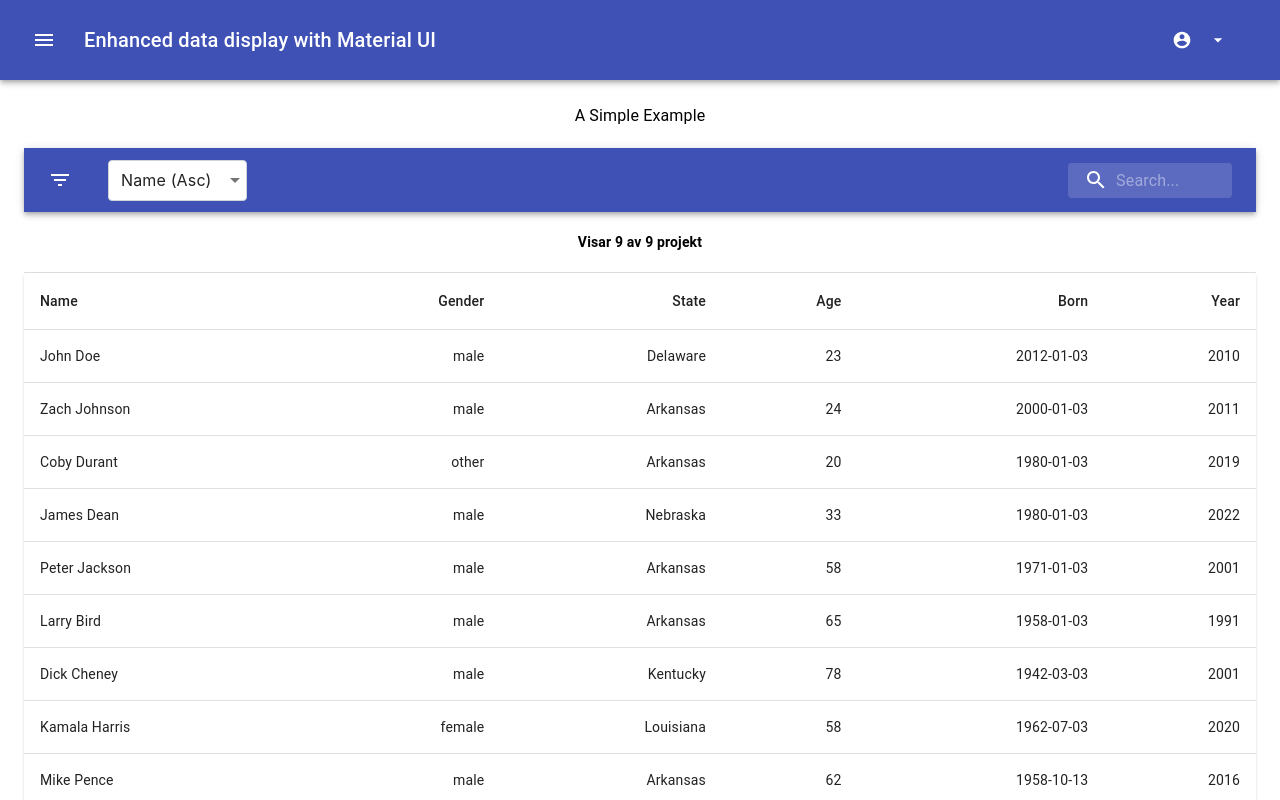
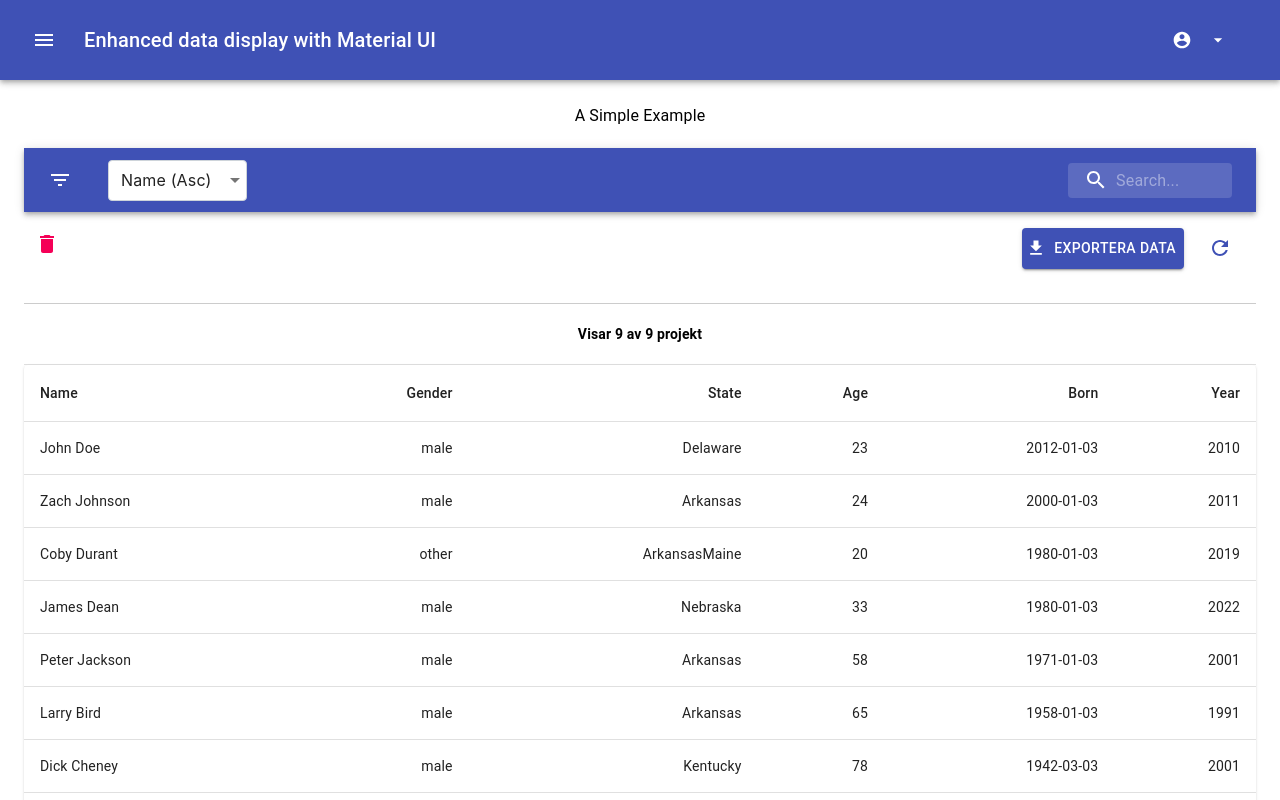
Before and after one commit to AlexanderWilliamEvans/mui-enchanced-datadisplay, a React (Create React App) app: page /BasicExample in a window 1280 px wide. Shown: the top 800 px of the page. Built offline with nearby package versions, Linux system fonts and the light colour scheme.

Commit message:
Add Filters and Buttons

```diff
--- a/src/components/examples/BasicExample.js
+++ b/src/components/examples/BasicExample.js
@@ -22,6 +22,10 @@ const BasicExample = () => {
     const classes = useStyles();
 
     const [rows, setRows] = useState(settings.data);
+    const [data, setData] = useState(settings.data);
+    const updateData = () => {
+        return settings.data;
+    };
 
     useEffect(() => {
         console.log(rows);
@@ -32,8 +36,10 @@ const BasicExample = () => {
             <Typography>A Simple Example</Typography>
             <br />
             <Querybar
+                headers={settings.headers}
                 sort={settings.sort}
                 data={settings.data}
+                updateData={updateData}
                 filters={settings.filters}
                 setData={setRows}
                 placeholder={placeholder}
--- a/src/components/examples/settings.js
+++ b/src/components/examples/settings.js
@@ -1,7 +1,7 @@
 const data = [
     { name: 'John Doe', gender: 'male', state: 'Delaware', age: '23', born: '2012-01-03', year: '2010' },
     { name: 'Zach Johnson', state: 'Arkansas', gender: 'male', age: '24', born: '2000-01-03',year: '2011' },
-    { name: 'Coby Durant', state: 'Arkansas', gender: 'other', age: '20', born: '1980-01-03', year: '2019' },
+    { name: 'Coby Durant', state: ['Arkansas', 'Maine'], gender: 'other', age: '20', born: '1980-01-03', year: '2019' },
     { name: 'James Dean', state: 'Nebraska', gender: 'male', age: '33',  born: '1980-01-03', year: '2022' },
     {name: 'Peter Jackson', state: 'Arkansas', gender: 'male', age: '58',  born: '1971-01-03', year: '2001'},
     {name: 'Larry Bird', state: 'Arkansas', gender: 'male', age: '65',  born: '1958-01-03', year: '1991'},
@@ -10,11 +10,21 @@ const data = [
     {name: 'Mike Pence', state: 'Arkansas', gender: 'male', age: '62',  born: '1958-10-13', year: '2016'}
 ];
 
+
 const sort = [
     { name: 'Name (Asc)', key: 'name', order: 'asc', type: 'string' },
     { name: 'Name (Desc)', key: 'name', order: 'desc', type: 'string' },
     { name: 'Age (Asc)', key: 'age', order: 'asc', type: 'int' },
     { name: 'Age (Desc)', key: 'age', order: 'desc', type: 'int' },
+];
+
+const headers = [
+    { field: "name", headerName: "Namn" },
+    { field: "age", headerName: "Ålder" },
+    { field: "gender", headerName: "Kön" },
+    { field: "state", headerName: "Stat" },
+    { field: "born", headerName: "Födelsedatum" },
+    { field: "year", headerName: "År" }
 ];
 const filters = [
     { name: 'gender', key: 'gender', label: 'Kön', type: 'radio', data: {values:[{value:'male', label: 'Male'}, {value: 'female', label: 'Female'}, {value: 'other', label: 'Other'}]} },
@@ -45,5 +55,6 @@ const filters = [
 export default({
     data,
     sort,
-    filters
+    filters,
+    headers,
 });
--- /dev/null
+++ b/src/components/querybar/Buttonpanel/ButtonPanel.js
@@ -0,0 +1,35 @@
+import React, { useState, useEffect } from 'react';
+import { makeStyles } from '@material-ui/core';
+import DeleteButton from './Delete/DeleteButton';
+import ExportButton from './Export/ExportButton';
+import UpdateButton from './Update/UpdateButton';
+
+const useStyles = makeStyles((theme) => ({
+    buttonGroup: {
+        padding: theme.spacing(1),
+        borderBottom: '1px solid #ccc',
+        height: '75px'
+    },
+}));
+
+const ButtonPanel = (props) => {
+    const classes = useStyles();
+    const showDelete = props.showDelete || true;
+
+    useEffect(() => {
+
+    }, [props]);
+
+    return (
+        <div className={classes.buttonGroup}>
+            {
+                showDelete ? (
+                    <DeleteButton updateData={props.updateData} />
+                ) : (null)
+            }
+            <UpdateButton updateData={props.updateData}/>
+            <ExportButton headers = {props.headers} data={props.data} />
+        </div>
+    );
+};
+export default ButtonPanel;
--- /dev/null
+++ b/src/components/querybar/Buttonpanel/Delete/DeleteButton.js
@@ -0,0 +1,31 @@
+import React, {useState, useEffect} from 'react';
+import { makeStyles, Grow, Tooltip, IconButton } from '@material-ui/core';
+import DeleteIcon from '@material-ui/icons/Delete';
+
+const useStyles = makeStyles((theme) => ({
+    deleteButton: {
+        float: 'left',
+        paddingLeft: '3px'
+    },
+
+}));
+const DeleteButton = (props) => {
+    const classes = useStyles();
+    useEffect(() => {
+
+    }, []);
+    return (
+        <Grow in={true} timeout={500}>
+        <Tooltip title="Ta bort valda rader">
+            <IconButton
+                className={classes.deleteButton}
+                color="secondary"
+                onClick={() => props.handleDelete()}
+            >
+                <DeleteIcon />
+            </IconButton>
+        </Tooltip>
+    </Grow>
+    );
+};
+export default DeleteButton;
--- /dev/null
+++ b/src/components/querybar/Buttonpanel/Export/ExportButton.js
@@ -0,0 +1,92 @@
+import React, { useState, useEffect } from 'react';
+import { makeStyles, Button } from '@material-ui/core';
+import GetAppIcon from '@material-ui/icons/GetApp';
+
+const useStyles = makeStyles((theme) => ({
+    exportButton: {
+        float: 'right',
+        padding: theme.spacing(1),
+        margin: theme.spacing(1)
+    },
+}));
+
+const ExportButton = (props) => {
+    const classes = useStyles();
+    const [data, setData] = useState(props.data || null);
+    const [filename, setFilename] = useState(props.filename || 'data');
+    const [headers, setHeaders] = useState(props.headers || null);
+
+    const exportData = () => {
+        debugger;
+        const firstRow = headers.map(header => header.headerName);
+        const rows = [];
+        rows.push(firstRow);
+        for (const [key, value] of Object.entries(data)) {
+            let res = [];
+            headers.map(header => {
+                if (value.hasOwnProperty(header.field)) {
+                    res.push(value[header.field] !== null ? value[header.field].toString().replace(/(\r\n|\n|\r)/gm, "") : " ");
+                }
+            });
+            rows.push(res);
+        }
+
+        const fName = `${filename}.csv`;
+        let csv = '';
+        for (let i = 0; i < rows.length; i++) {
+            let row = rows[i];
+            for (let j = 0; j < row.length; j++) {
+                let val = row[j] === null ? '' : row[j].toString();
+                val = val.replace(/\t/gi, " ");
+                if (j > 0)
+                    csv += ';';
+                csv += val;
+            }
+            csv += '\n';
+        }
+        // for UTF-16
+        let cCode, bArr = [];
+        bArr.push(255, 254);
+        for (let i = 0; i < csv.length; ++i) {
+            cCode = csv.charCodeAt(i);
+            bArr.push(cCode & 0xff);
+            bArr.push(cCode / 256 >>> 0);
+        }
+        const blob = new Blob([new Uint8Array(bArr)], { type: 'text/csv;charset=UTF-16LE;' });
+        if (navigator.msSaveBlob) {
+            navigator.msSaveBlob(blob, fName);
+        } else {
+            let link = document.createElement("a");
+            if (link.download !== undefined) {
+                const url = window.URL.createObjectURL(blob);
+                link.setAttribute("href", url);
+                link.setAttribute("download", fName);
+                link.style.visibility = 'hidden';
+                document.body.appendChild(link);
+                link.click();
+                document.body.removeChild(link);
+                // Timeout is needed for large datasets.
+                setTimeout(function () {
+                    window.URL.revokeObjectURL(url);
+                }, 0);
+            }
+        }
+    };
+
+    useEffect(() => {
+
+    }, [props]);
+
+    return (
+        <Button
+            variant="contained"
+            className={classes.exportButton}
+            color="primary"
+            startIcon={<GetAppIcon />}
+            onClick={() => exportData()}
+        >
+            Exportera data
+        </Button>
+    );
+};
+export default ExportButton;
--- /dev/null
+++ b/src/components/querybar/Buttonpanel/Update/UpdateButton.js
@@ -0,0 +1,33 @@
+import React, { useEffect } from 'react';
+import { makeStyles, IconButton, Tooltip } from '@material-ui/core'
+import RefreshIcon from '@material-ui/icons/Refresh';
+
+const useStyles = makeStyles((theme) => ({
+    updatebutton: {
+        float: 'right',
+        padding: theme.spacing(1),
+        margin: theme.spacing(1)
+
+    },
+}));
+
+const UpdateButton = (props) => {
+    const classes = useStyles();
+    const title = props.title || "Uppdatera innehåll";
+    useEffect(() => {
+
+    }, [props]);
+
+    return (
+        <Tooltip title={title}>
+            <IconButton
+                className={classes.updatebutton}
+                color="primary"
+                onClick={() => props.updateData()}
+            >
+                <RefreshIcon />
+            </IconButton>
+        </Tooltip>
+    );
+};
+export default UpdateButton;
--- a/src/components/querybar/Querybar.js
+++ b/src/components/querybar/Querybar.js
@@ -7,6 +7,7 @@ import { fade, makeStyles, withStyles } from '@material-ui/core/styles';
 import FilterListIcon from '@material-ui/icons/FilterList';
 import SearchIcon from '@material-ui/icons/Search';
 import FilterMenu from './filter/FilterMenu';
+import ButtonPanel from './Buttonpanel/ButtonPanel';
 
 const useStyles = makeStyles((theme) => ({
   root: {
@@ -118,21 +119,21 @@ const Querybar = (props) => {
       }
 
       if (type === 'filter' || filter.length > 0) {
-        if(type === 'filter') {
+        if (type === 'filter') {
           for (let i = 0; i < query.length; i++) {
             test = handleFilter(query[i], test);
-        }
-        setFilter(query);
+          }
+          setFilter(query);
         }
         else {
           for (let i = 0; i < filter.length; i++) {
             test = handleFilter(filter[i], test);
-        }
+          }
         }
       }
 
       if (type === 'search' || search.length > 0) {
-        test = handleSearch(type === 'search' ?  query : search, test);
+        test = handleSearch(type === 'search' ? query : search, test);
       }
       setDataQuery(test);
       setDisplayedData(test);
@@ -181,18 +182,24 @@ const Querybar = (props) => {
     if (data[0].hasOwnProperty(param.name)) {
       switch (param.type) {
         case 'radio':
-          if(param.filter === 'all') {
+          if (param.filter === 'all') {
             result = data;
           }
           else {
-            result = data.filter((item) =>{
+            result = data.filter((item) => {
               return item[param.name].toLowerCase() === param.filter.toLowerCase();
             });
           }
           return result;
         case 'list':
-          result = data.filter((item) =>{
-            return param.filter.indexOf(item[param.name]) !== -1;
+          debugger;
+          result = data.filter((d) => {
+            if(Array.isArray(d[param.name])) {
+              return d[param.name].some(item => param.filter.includes(item));
+            }
+            else {
+              return param.filter.includes(d[param.name]);
+            }
           });
           return result;
         case 'bool':
@@ -203,7 +210,7 @@ const Querybar = (props) => {
 
         case 'range':
           result = data.filter((item) => {
-           return item[param.name] <= param.filter.end && item[param.name] >= param.filter.start;
+            return item[param.name] <= param.filter.end && item[param.name] >= param.filter.start;
           });
           return result;
         default:
@@ -300,6 +307,7 @@ const Querybar = (props) => {
           <FilterMenu handleQuery={handleQuery} authors={props.authors} date={props.date} filters={props.filters} />
         </Collapse>
       </div>
+      <ButtonPanel headers ={props.headers} data ={displayedData} updateData={props.updateData}/>
       <br />
       {
         data.length && props.showSearchResultText > 0 ?
--- a/src/components/querybar/filter/components/ChipList/ChipList.js
+++ b/src/components/querybar/filter/components/ChipList/ChipList.js
@@ -78,12 +78,17 @@ const ChipList = (props) => {
     const handleFilter = (e) => {
 
         setSelectedValues(e.target.value);
-        const query = {filter: e.target.value, type, name}
+        const query = {filter: e.target.value.length > 0 ? e.target.value : values, type:'list', name}
         props.handleFilter(query, 'filter');
     };
 
-    const removeChip = (e) => {
-
+    const removeChip = (e, removed) => {
+        let newState = selectedValues.filter((selected) => {
+            return selected !== removed;
+        });
+        setSelectedValues(newState);
+        const query = {filter: newState.length > 0 ? newState : values, type:'list', name};
+        props.handleFilter(query, 'filter');
     };
 
     useEffect(() => {
--- /dev/null
+++ b/src/components/tables/CollapsibleTable.js
@@ -0,0 +1,6 @@
+import React from 'react';
+
+
+
+
+// CollapsibleTable
```
Also changed, not shown: src/components/querybar/filter/FilterMenu.js (+25 -30 lines), src/components/tables/EditableTable.js (added).
